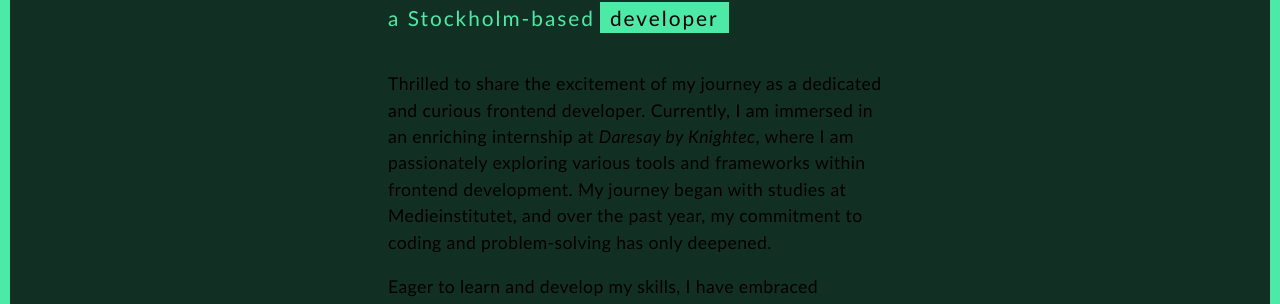
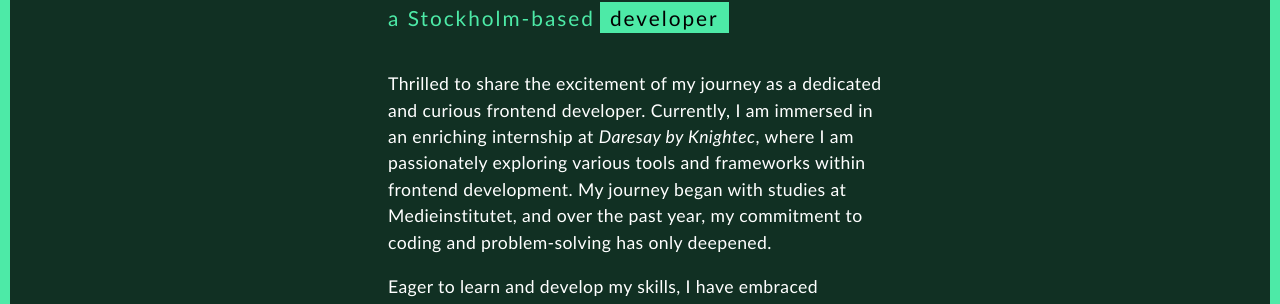
Before and after one commit to r0binsahin/portfolio_react, a React (Vite) app: page / in a window 1280 px wide. Shown: the part 475-779 px from the top of the page. Built offline with nearby package versions, Linux system fonts and the light colour scheme.

Commit message:
(feat): color changed

```diff
--- a/src/component/introSection/introSection.scss
+++ b/src/component/introSection/introSection.scss
@@ -55,6 +55,7 @@
       sans-serif;
     font-size: 1.1rem;
     letter-spacing: 0.4px;
+    color: $white;
 
     a {
       text-decoration: none;
```
